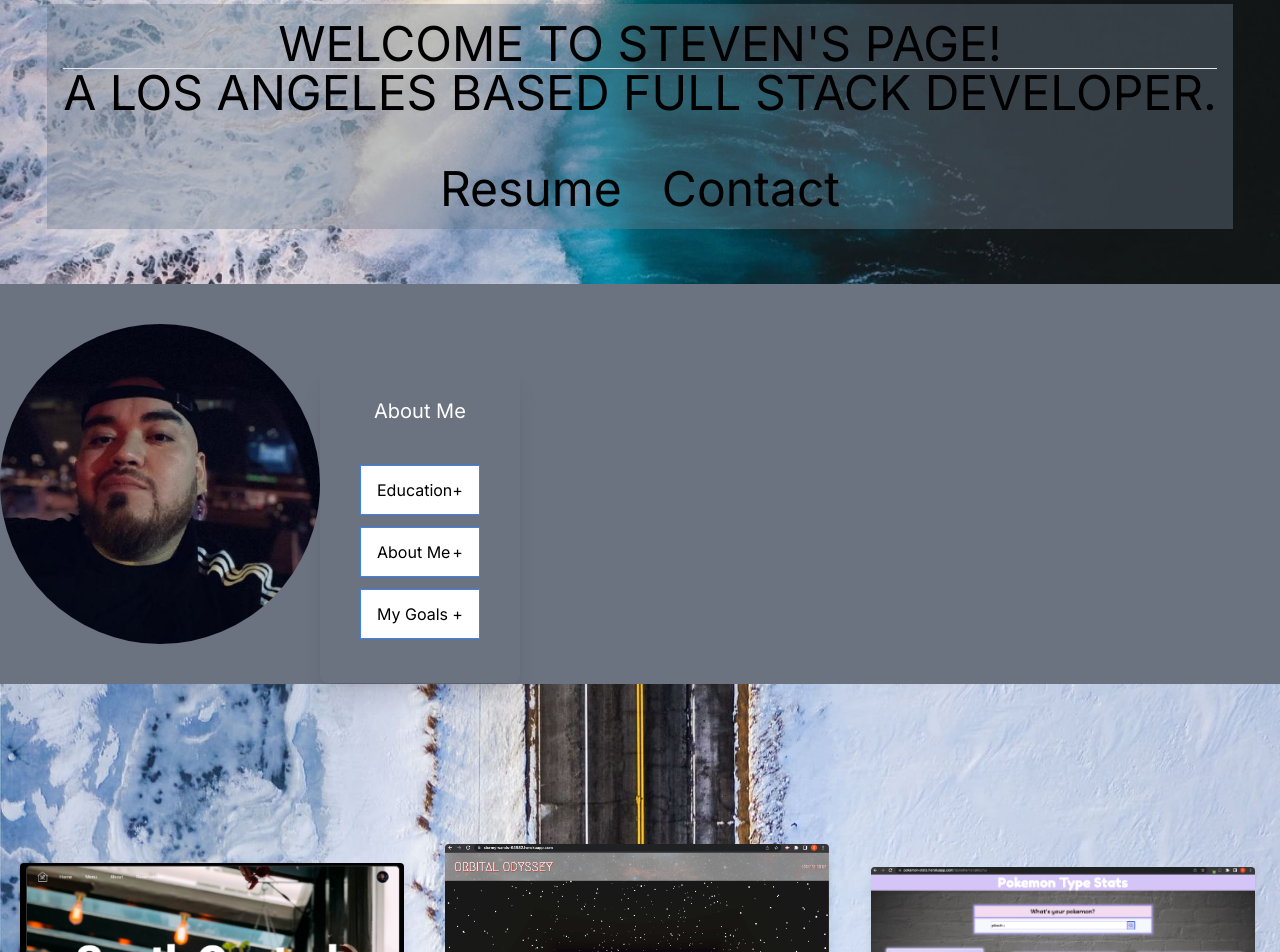
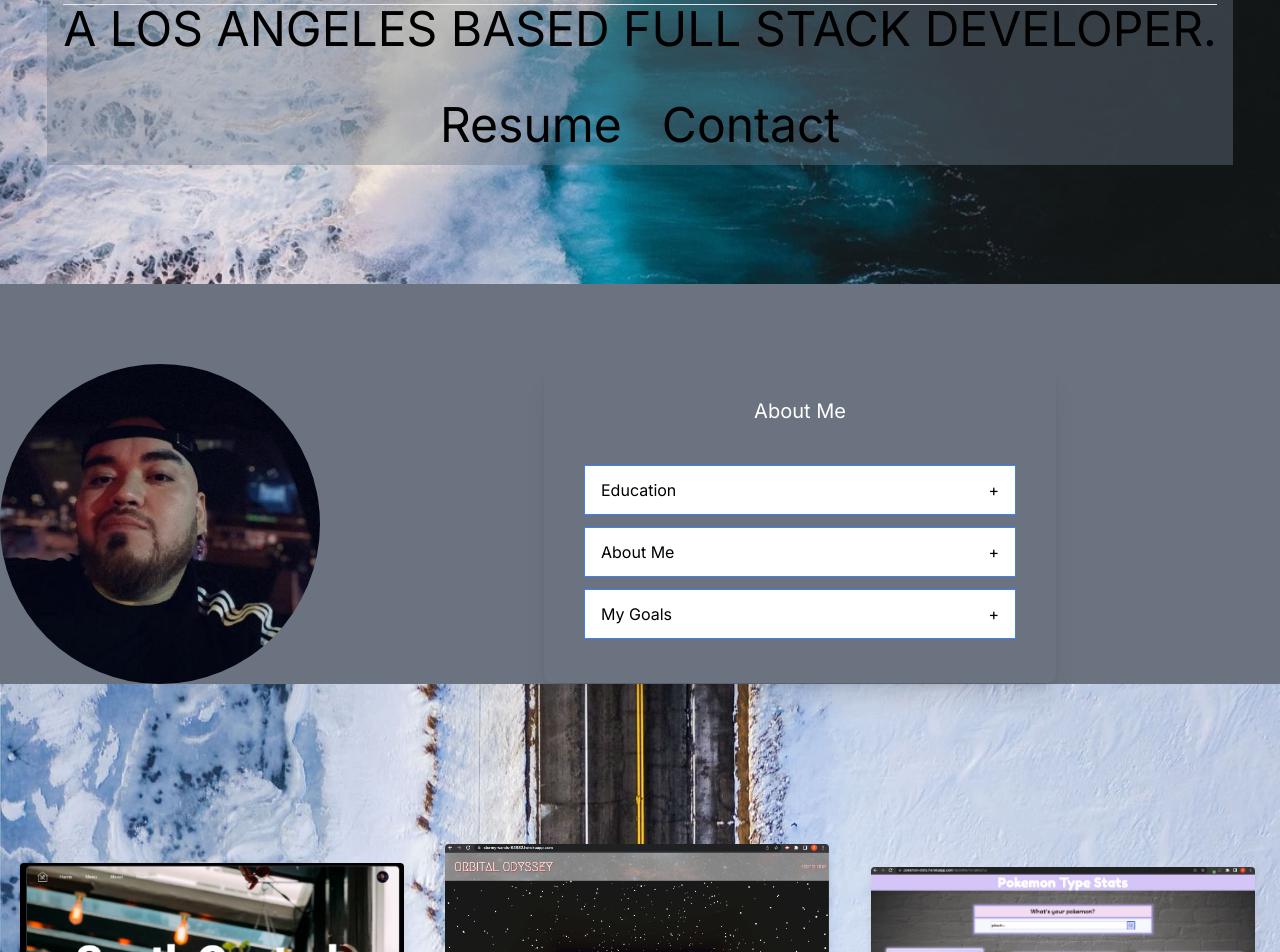
Before and after one commit to Proper-Stevo/Portfolio, a Next.js app: page / in a window 1280 px wide. Shown: the part 516-1468 px from the top of the page. Built offline with nearby package versions, Linux system fonts and the light colour scheme.

Commit message:
changes but have to fix smaller problems

```diff
--- a/app/components/Aboutme.js
+++ b/app/components/Aboutme.js
@@ -3,9 +3,9 @@ import React from "react";
 function About() {
     return (
         <>
-        <div className="aboutMe bg-gray-500 flex items-center justify-spacing">
-        <img className="rounded-full" style={{height:"20rem"}} src="./images/selfie.jpeg"/>
+        <div className="aboutMe bg-gray-500">
             <div class='flex items-center justify-center pt-20 text-black'>
+            <img className="flex rounded-full" style={{height:"20rem"}} src="./images/selfie.jpeg"/>
                 <div class='w-full max-w-lg px-10 py-8 mx-auto bg-transparent rounded-lg shadow-xl'>
                     <h1 class="text-xl mb-10 text-center text-white text-3xl">About Me</h1>
 
--- a/app/components/Home.js
+++ b/app/components/Home.js
@@ -33,7 +33,7 @@ function Home() {
           </li>
         </ul>
       </nav>
-      <div className='contentOne flex min-h-screen items-center text-center text-5xl' id='home'>
+      <div className='contentOne flex pt-56 items-center text-center text-5xl' id='home'>
             <span className='img-txt m-auto'><h1>Welcome To Steven's Page!</h1>
                 <hr /> A Los Angeles based Full Stack Developer. <br />
                 <br />
```
